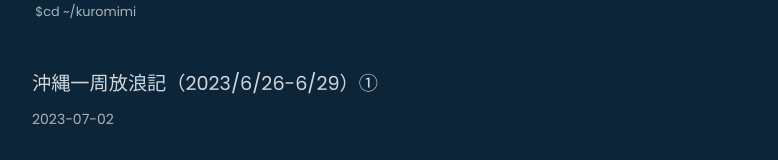
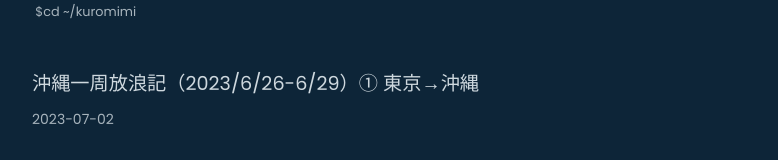
Before and after one commit to moemarusan/kuromimi, a Gatsby site: page /okinawa_2306/ in a window 1280 px wide. Shown: the part 131-291 px from the top of the page, without its empty margins (248-1026 px from the left). Built offline with nearby package versions, Linux system fonts and the light colour scheme; Gatsby itself is replaced by a stand-in of ours.

Commit message:
:sprkles:[update] title

```diff
--- a/content/blog/okinawa_2306/index.md
+++ b/content/blog/okinawa_2306/index.md
@@ -1,5 +1,5 @@
 ---
-title: "沖縄一周放浪記（2023/6/26-6/29）①"
+title: "沖縄一周放浪記（2023/6/26-6/29）① 東京→沖縄"
 date: 2023-07-02
 ---
 
```
